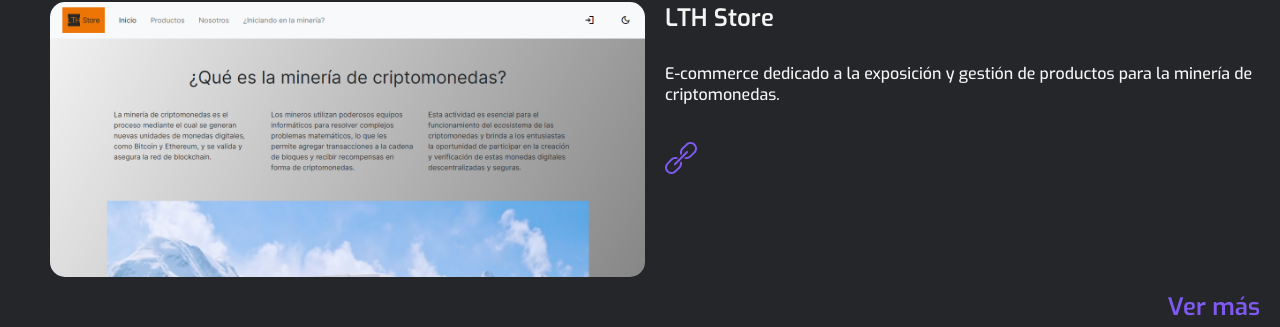
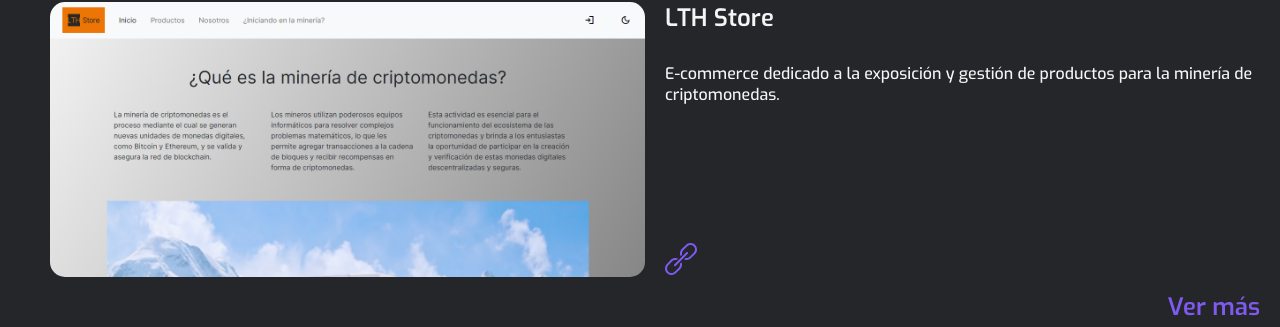
Before and after one commit to quantum-script-team/QSS-portfolio, a React (Vite) app in the folder frontend/: page / in a window 1280 px wide. Shown: the part 1111-1438 px from the top of the page. Built offline with nearby package versions, Linux system fonts and the light colour scheme; no server answers.

Commit message:
Corrección de posición del link  de cada proyecto

```diff
--- a/frontend/src/styles/projects-section/projectsFade.css
+++ b/frontend/src/styles/projects-section/projectsFade.css
@@ -80,7 +80,7 @@
         grid-template-areas:
         "img name"
         "img description"
-        "img empty";
+        "img btn";
         justify-items: center;
     }
 
@@ -109,7 +109,7 @@
 
     /* Project buttons */
     .buttons__container {
-        grid-area: description;
+        grid-area: btn;
         justify-self: start;
         align-self: center;
         height: 36px;
@@ -117,7 +117,6 @@
 
     .link__btn {
         padding: 0;
-        margin-top: 20px;
     }
 
     .seeMore__btn {
```
